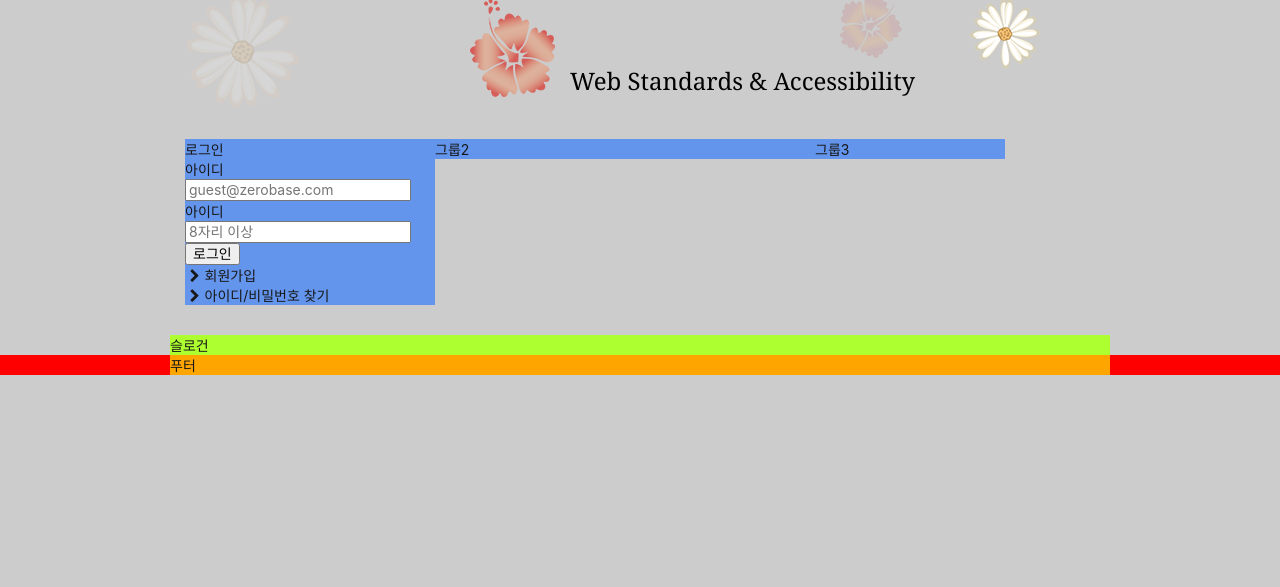
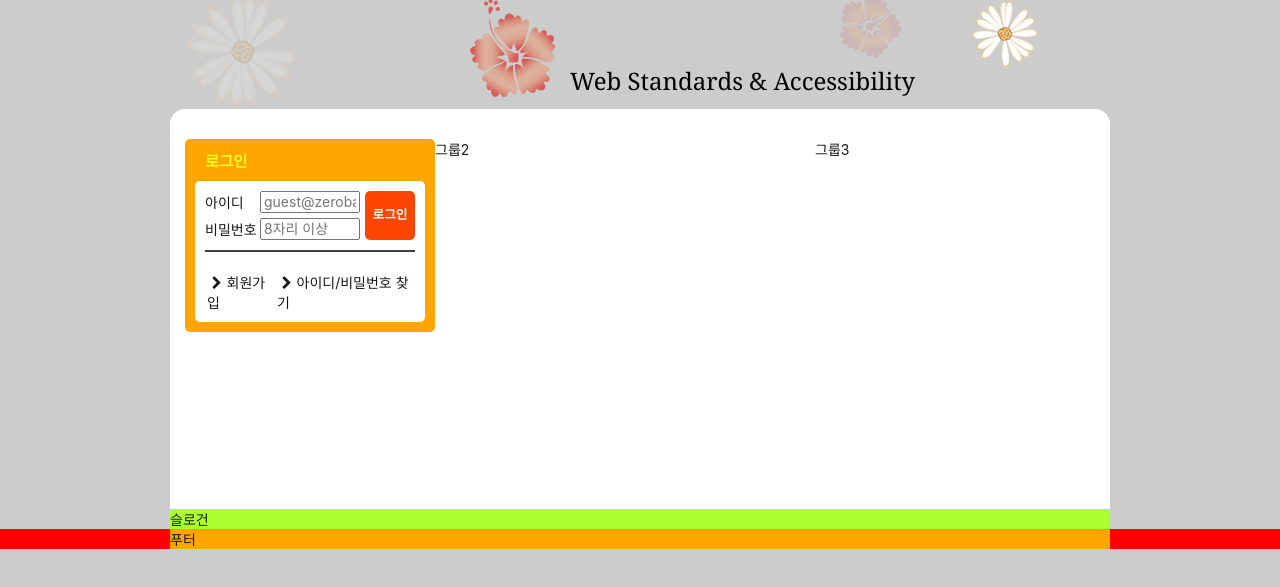
Before and after one commit to pereng11/zeroConnecTo, a website: page HTML5/index.html in a window 1280 px wide. Shown: the part 157-744 px from the top of the page. Drawn offline with Linux system fonts and the light colour scheme; a web font is replaced by a local one.

Commit message:
로그인 영역 스타일링

```diff
--- a/HTML5/css/index.css
+++ b/HTML5/css/index.css
@@ -232,12 +232,14 @@ body {
 .main {
 	display: flow-root;
 	padding: 30px 15px;
+	background: #fff;
+	border-radius: 15px 15px 0 0;
+	min-height: 400px;
 }
 
 /* 그룹 */
 .group {
 	float: left;
-	background: cornflowerblue;
 }
 
 .group1 {
@@ -248,6 +250,75 @@ body {
 }
 .group3 {
 	width: 190px;
+}
+
+/* 로그인 */
+.login {
+	background: orange;
+	padding: 10px;
+	border-radius: 5px;
+}
+.login-title {
+	color: #fffb1f;
+	font-size: 1.1em;
+	font-weight: 700;
+	padding-left: 10px;
+	padding-bottom: 10px;
+}
+.login-form {
+	background: #fff;
+	padding: 10px;
+	border-radius: 5px 5px 0 0;
+}
+.login-form::after {
+	content: '';
+	display: block;
+	background-color: #404040;
+	height: 2px;
+	margin: 0 auto 0;
+	margin-top: 10px;
+}
+.login fieldset {
+	position: relative;
+	padding-right: 55px;
+}
+.login fieldset > div {
+	display: flex;
+	justify-content: space-between;
+	align-items: center;
+}
+#userEmail,
+#userPwd {
+	width: 100px;
+}
+
+.user-email {
+	padding-bottom: 5px;
+}
+
+.login-button {
+	position: absolute;
+	top: 0;
+	right: 0;
+	width: 50px;
+	height: 100%;
+	font-size: 0.9em;
+	font-weight: 700;
+	border: none;
+	color: #fff;
+	background-color: orangered;
+	border-radius: 5px;
+}
+
+.sign {
+	background: #fff;
+	display: flex;
+	justify-content: flex-end;
+	padding: 10px;
+	border-radius: 0 0 5px 5px;
+}
+.sign li {
+	margin-left: 2px;
 }
 
 /* 슬로건 */
--- a/HTML5/index.html
+++ b/HTML5/index.html
@@ -161,7 +161,7 @@
 								/>
 							</div>
 							<div class="user-pwd">
-								<label for="userPwd">아이디</label>
+								<label for="userPwd">비밀번호</label>
 								<input
 									type="password"
 									id="userPwd"
```
